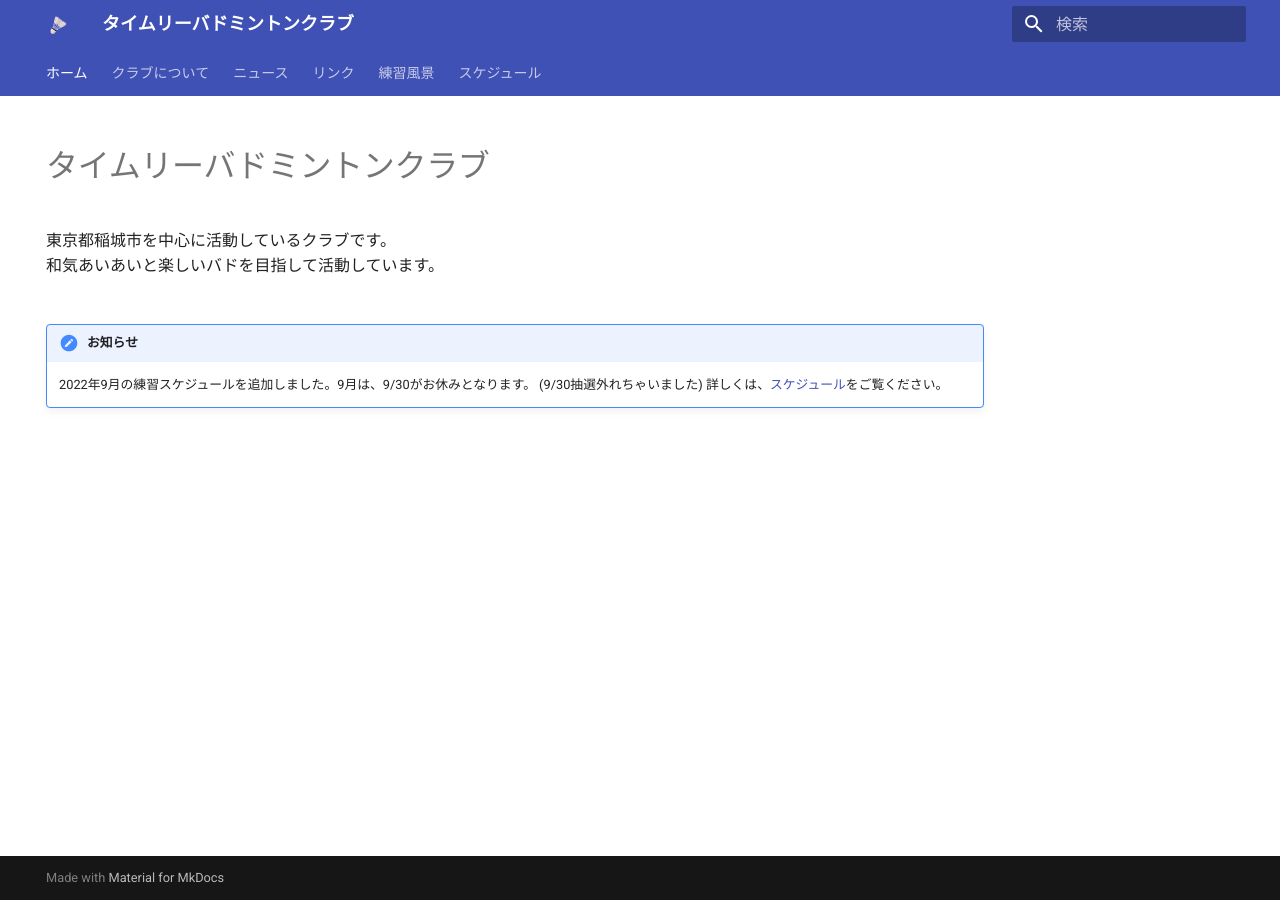
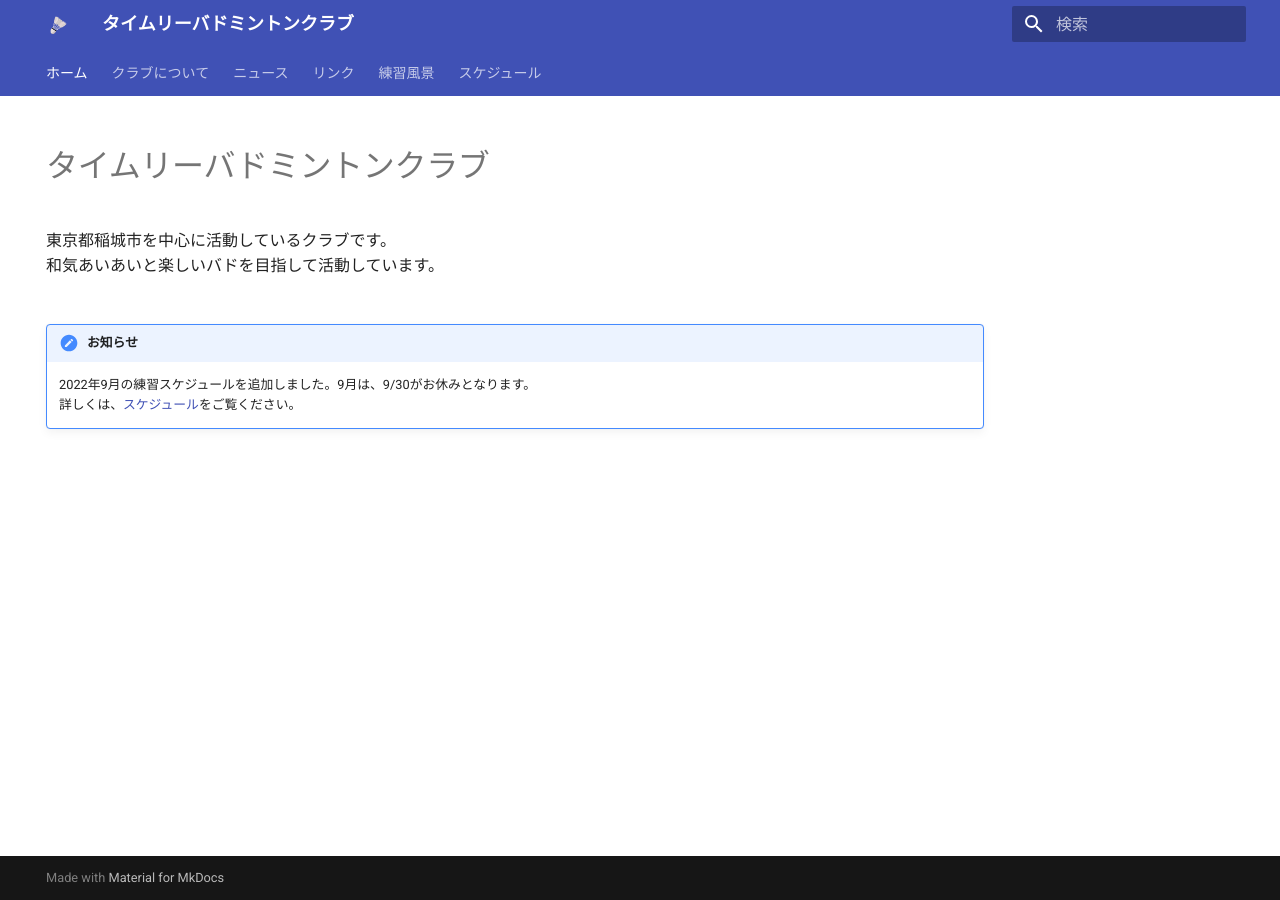
Before and after one commit to itokouji/timely_blog, an MkDocs documentation site: the page built from docs/index.md, in a window 1280 px wide. Built offline with MkDocs 1.6.1 and Material for MkDocs 9.7.7, drawn with Linux system fonts in a browser that asks for light colours.

Commit message:
add files

```diff
--- a/docs/index.md
+++ b/docs/index.md
@@ -8,5 +8,5 @@ hide:
 </br>
 
 !!! お知らせ
-    2022年9月の練習スケジュールを追加しました。9月は、9/30がお休みとなります。 (9/30抽選外れちゃいました)
+    2022年9月の練習スケジュールを追加しました。9月は、9/30がお休みとなります。
     詳しくは、[スケジュール](./schedule.md)をご覧ください。
```
